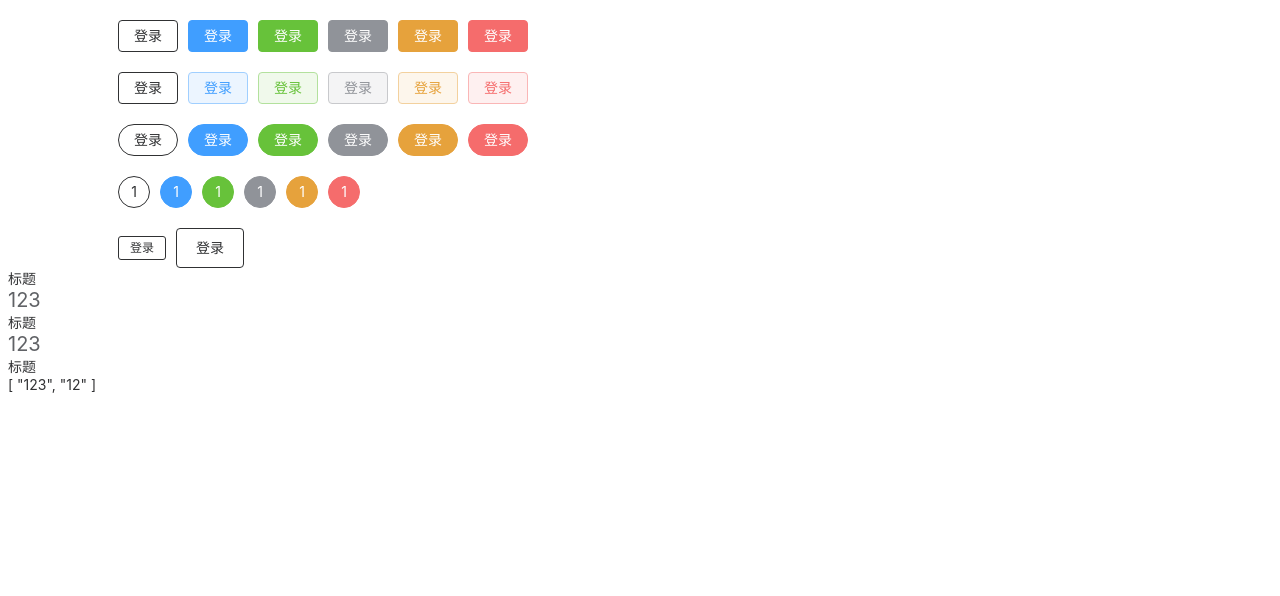
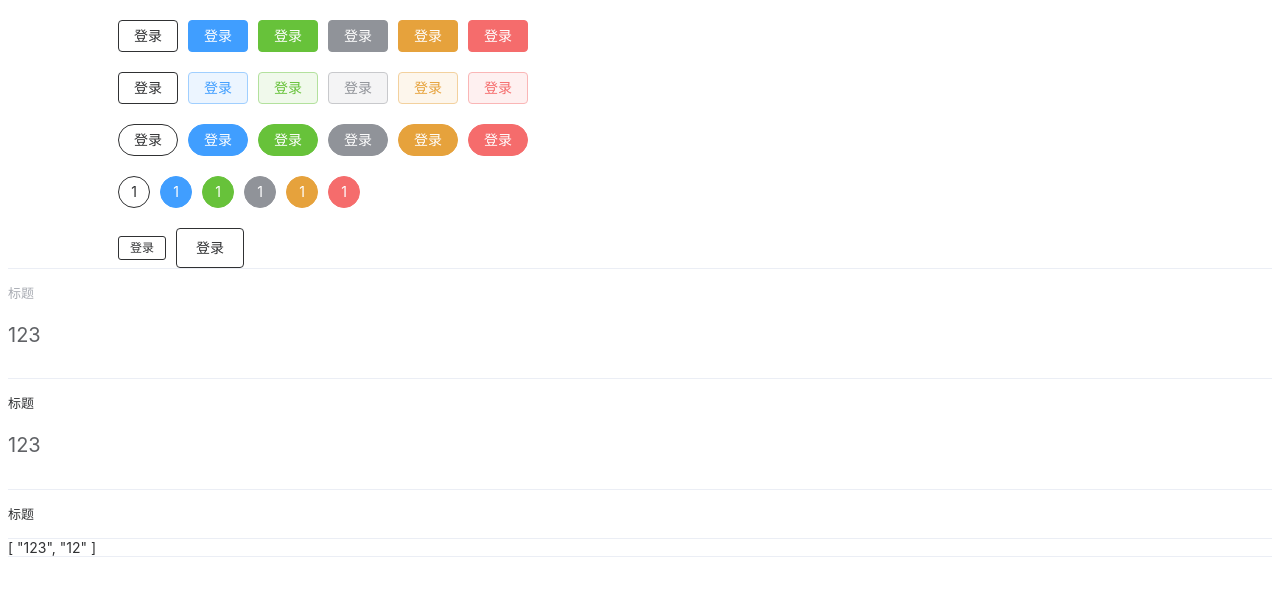
Before and after one commit to a-00l/element-ui, a Vue app: page / in a window 1280 px wide. Shown: the top 596 px of the page. Built offline with nearby package versions, Linux system fonts and the light colour scheme; the HTML template or start-up script is replaced by a standard one.

Commit message:
css及动画添加

```diff
--- a/src/App.vue
+++ b/src/App.vue
@@ -194,6 +194,7 @@
       <MyCollapseItem
         name="123"
         title="标题"
+        disabled
       >
         <h1>123</h1>
       </MyCollapseItem>
--- a/src/components/Collapse/Collapse.vue
+++ b/src/components/Collapse/Collapse.vue
@@ -5,6 +5,7 @@
 </template>
 
 <script setup lang="ts">
+  import './style.scss'
   import { provide, ref, watch } from 'vue'
   import {
     CollapseContextKey,
--- a/src/components/Collapse/CollapseItem.vue
+++ b/src/components/Collapse/CollapseItem.vue
@@ -6,19 +6,35 @@
     <div
       class="my-collapse-item__header"
       @click="handleClick"
+      :class="{
+        'is-disabled': disabled,
+        'is-active': isActive,
+      }"
     >
       <slot name="title">{{ title }}</slot>
     </div>
-    <div
-      class="my-collapse-item__content"
-      v-show="isActive"
+    <!-- 动画组件 -->
+    <Transition
+      name="slide"
+      v-on="transitionEvents"
     >
-      <slot></slot>
-    </div>
+      <div
+        class="my-collapse-item__wrapper"
+        v-show="isActive"
+      >
+        <div
+          class="my-collapse-item__content"
+          :class="{ 'is-active': isActive }"
+        >
+          <slot></slot>
+        </div>
+      </div>
+    </Transition>
   </div>
 </template>
 
 <script setup lang="ts">
+  import './style.scss'
   import { computed, inject } from 'vue'
   import { CollapseContextKey, type CollapseItemProps } from './types'
   defineOptions({
@@ -34,7 +50,37 @@
   })
   // 设置name
   const handleClick = () => {
-    collapseContext?.setActiveNames(props.name)
+    // 可以点击
+    if (!props.disabled) {
+      collapseContext?.setActiveNames(props.name)
+    }
+  }
+
+  const transitionEvents: Record<string, (el: HTMLElement) => void> = {
+    // 动画前状态
+    beforeEnter(el) {
+      el.style.height = '0px'
+    },
+    // 动画执行状态（从0 - 内容高度）
+    enter(el) {
+      el.style.height = `${el.scrollHeight}px`
+    },
+    // 动画结束状态
+    afterEnter(el) {
+      el.style.height = ''
+    },
+    // 动画离开前状态
+    beforeLeave(el) {
+      el.style.height = `${el.scrollHeight}px`
+    },
+    // 动画执行状态
+    leave(el) {
+      el.style.height = '0px'
+    },
+    // 动画结束状态
+    afterLeave(el) {
+      el.style.height = ''
+    },
   }
 </script>
 
--- /dev/null
+++ b/src/components/Collapse/style.scss
@@ -0,0 +1,68 @@
+.my-collapse {
+  --my-collapse-border-color: var(--my-border-color-lighter);
+  --my-collapse-header-height: 48px;
+  --my-collapse-header-bg-color: var(--my-fill-color-blank);
+  --my-collapse-header-text-color: var(--my-text-color-primary);
+  --my-collapse-header-font-size: 13px;
+  --my-collapse-content-bg-color: var(--my-fill-color-blank);
+  --my-collapse-content-font-size: 13px;
+  --my-collapse-content-text-color: var(--my-text-color-primary);
+  --my-collapse-disabled-text-color: var(--my-disabled-text-color);
+  --my-collapse-disabled-bg-color: var(--my-disabled-bg-color);
+  --my-collapse-disabled-border-color: var(--my-disabled-border-color);
+  border-top: 1px solid var(--my-collapse-border-color);
+  border-bottom: 1px solid var(--my-collapse-border-color);
+}
+
+.my-collapse-item__title {
+  text-align: left;
+  flex: auto;
+}
+
+.my-collapse-item__header {
+  width: 100%;
+  padding: 0;
+  border: none;
+  display: flex;
+  align-items: center;
+  height: var(--my-collapse-header-height);
+  line-height: var(--my-collapse-header-height);
+  background-color: var(--my-collapse-header-bg-color);
+  color: var(--my-collapse-header-text-color);
+  cursor: pointer;
+  border-bottom: 1px solid var(--my-collapse-border-color);
+  font-size: var(--my-collapse-header-font-size);
+  font-weight: 500;
+  transition: border-bottom-color 0.3s;
+  outline: none;
+
+  &.is-active {
+    border-bottom-color: transparent;
+  }
+
+  &.is-disabled {
+    cursor: not-allowed;
+    color: var(--my-disabled-text-color);
+  }
+}
+
+.my-collapse-item__content {
+  padding-bottom: 25px;
+  font-size: var(--my-collapse-content-font-size);
+  color: var(--my-collapse-content-text-color);
+  line-height: 1.7692307692;
+}
+
+.my-collapse-item__wrapper {
+  will-change: height;
+  background-color: var(--my-collapse-content-bg-color);
+  overflow: hidden;
+  box-sizing: border-box;
+  border-bottom: 1px solid var(--my-collapse-border-color);
+}
+
+// 动画执行状态
+.slide-enter-active,
+.slide-leave-active {
+  transition: height 0.3s ease-in-out;
+}
```
